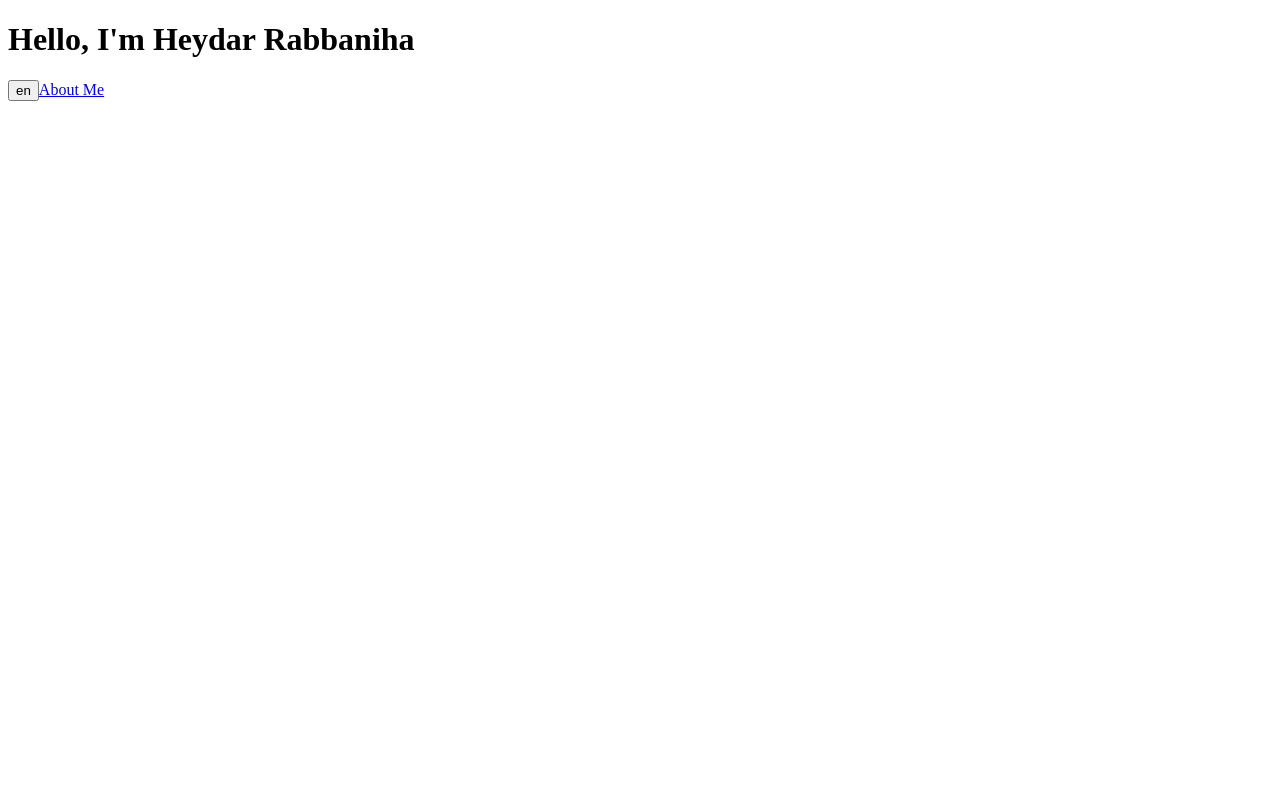
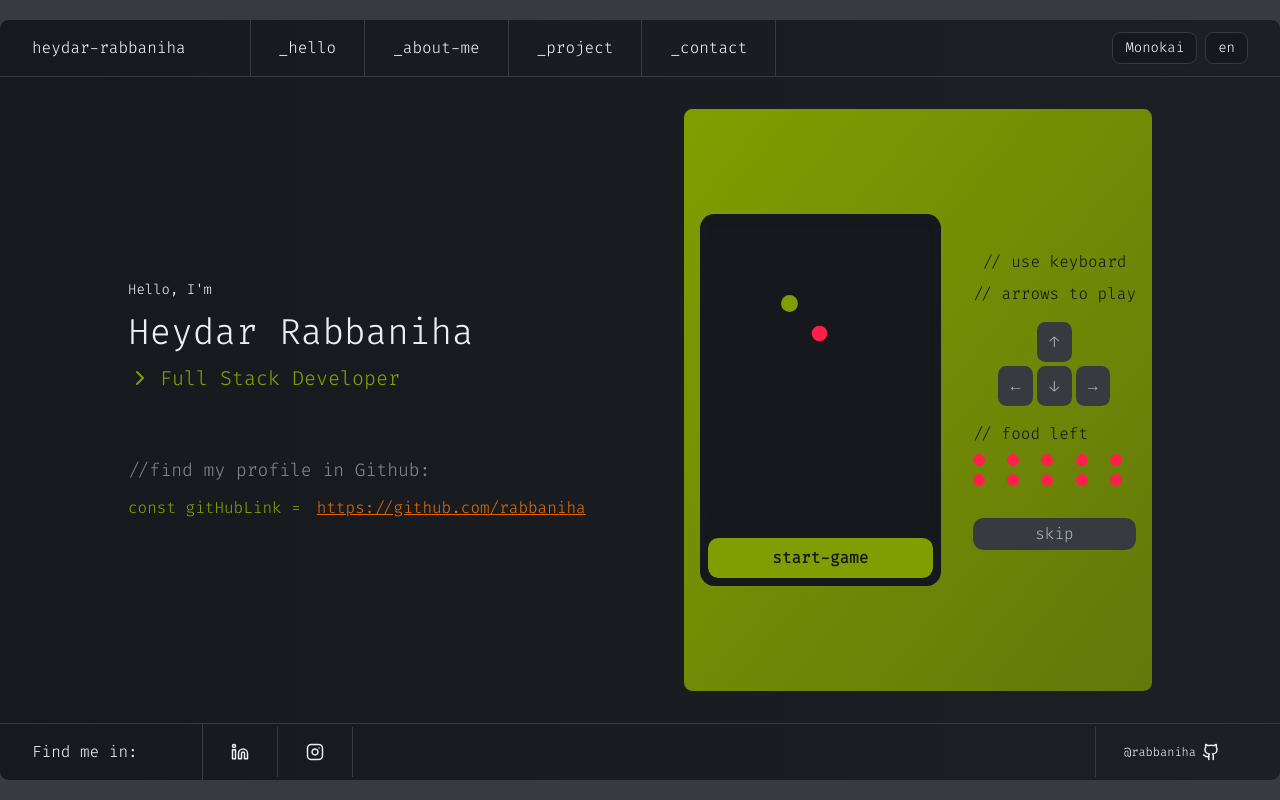
Before and after one commit to rabbaniha/vscode-portfolio, a Next.js app: page /en in a window 1280 px wide. Built offline with nearby package versions, Linux system fonts and the light colour scheme.

Commit message:
develop project and create home page

```diff
--- a/package.json
+++ b/package.json
@@ -9,11 +9,15 @@
     "lint": "next lint"
   },
   "dependencies": {
+    "@radix-ui/react-dropdown-menu": "^2.1.16",
+    "@radix-ui/react-slot": "^1.2.3",
     "class-variance-authority": "^0.7.1",
     "clsx": "^2.1.1",
+    "framer-motion": "^12.23.12",
     "lucide-react": "^0.539.0",
     "next": "15.4.6",
     "next-intl": "^4.3.4",
+    "next-themes": "^0.4.6",
     "react": "19.1.0",
     "react-dom": "19.1.0",
     "tailwind-merge": "^3.3.1"
--- a/src/app/[locale]/layout.tsx
+++ b/src/app/[locale]/layout.tsx
@@ -1,6 +1,13 @@
 import { NextIntlClientProvider, hasLocale } from "next-intl";
 import { notFound } from "next/navigation";
 import { routing } from "@/i18n/routing";
+import { Fira_Code } from "next/font/google";
+import "../globals.css";
+import Header from "@/components/layout/Header";
+import { ThemeProvider } from "@/providers/ThemeProvider";
+import Footer from "@/components/layout/Footer";
+
+const fira = Fira_Code({ subsets: ["latin"], weight: ["300"] });
 
 export default async function LocaleLayout({
   children,
@@ -21,7 +28,25 @@ export default async function LocaleLayout({
       dir={locale === "fa" || locale === "ar" ? "rtl" : "ltr"}
     >
       <body>
-        <NextIntlClientProvider>{children}</NextIntlClientProvider>
+        <NextIntlClientProvider>
+          <ThemeProvider>
+            <main className="w-screen h-screen flex items-center justify-center bg-muted">
+              <section
+                className="w-full max-w-7xl h-full md:h-[95%] mx-auto
+               bg-gradient-to-r from-background to-background/80 text-foreground
+               border-border rounded-md  flex items-center justify-center "
+              >
+                <div
+                  className={`flex justify-between w-full h-full flex-col bg-transparent ${fira.className}`}
+                >
+                  <Header />
+                  {children}
+                  <Footer />
+                </div>
+              </section>
+            </main>
+          </ThemeProvider>
+        </NextIntlClientProvider>
       </body>
     </html>
   );
--- a/src/app/[locale]/page.tsx
+++ b/src/app/[locale]/page.tsx
@@ -1,14 +1,38 @@
+import SnakeGame from "@/components/home/SnakeGame";
+import Header from "@/components/layout/Header";
+import { Link } from "@/i18n/navigation";
+import { div } from "framer-motion/client";
+import { ChevronRight } from "lucide-react";
 import { useTranslations } from "next-intl";
-import { Link } from "@/i18n/navigation";
-import LocaleSwitcher from "@/components/commom/LocaleSwitcher";
 
 export default function HomePage() {
-  const t = useTranslations("home");
+  const t = useTranslations("home.hero");
   return (
-    <div>
-      <h1>{t("hero.greeting") + " " + t("hero.name")}</h1>
-      <LocaleSwitcher />
-      <Link href="/about">{t("about.title")}</Link>
+    <div className=" w-full max-w-5xl m-auto h-full flex items-center justify-between ">
+      <div className="space-y-16">
+        <div className=" space-y-3">
+          <p className=" text-sm ">{t("greeting")}</p>
+          <h1 className=" text-4xl">{t("name")}</h1>
+          <p className=" text-xl text-primary flex items-center gap-2">
+            <ChevronRight />
+            {t("title")}
+          </p>
+        </div>
+        <div className=" space-y-3">
+          <p className=" text-foreground/50 text-lg">//{t("cta.title")}</p>
+          <div className=" flex items-center gap-4">
+            <span className=" text-primary">{t("cta.sub-title")}</span>
+            <Link
+              target="/blank"
+              className=" underline text-accent"
+              href={"https://github.com/rabbaniha"}
+            >
+              {t("cta.link")}
+            </Link>
+          </div>
+        </div>
+      </div>
+      <SnakeGame />
     </div>
   );
 }
--- a/src/app/globals.css
+++ b/src/app/globals.css
@@ -45,8 +45,8 @@
 
 :root {
   --radius: 0.65rem;
-  --font-geist-sans: 'Geist Sans', sans-serif;
-  --font-geist-mono: 'Geist Mono', monospace;
+  --font-geist-sans: "Geist Sans", sans-serif;
+  --font-geist-mono: "Geist Mono", monospace;
 }
 
 /* Monokai (Dark) */
```
Also changed, not shown: 1 other file (tests, documents, lock files or other folders).
